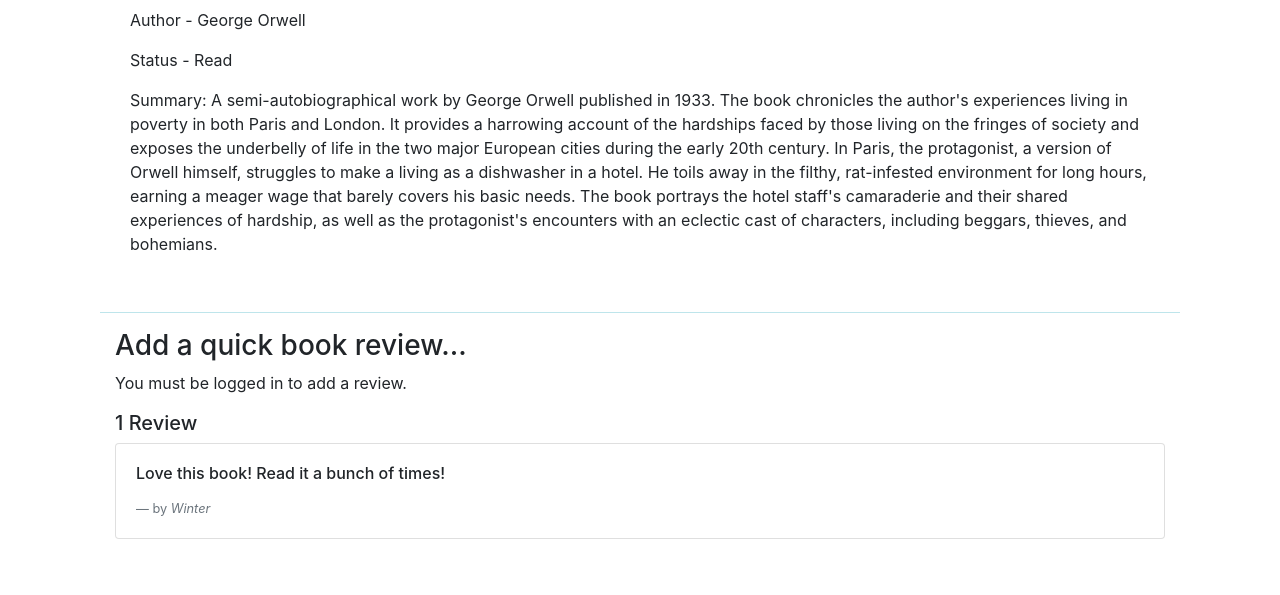
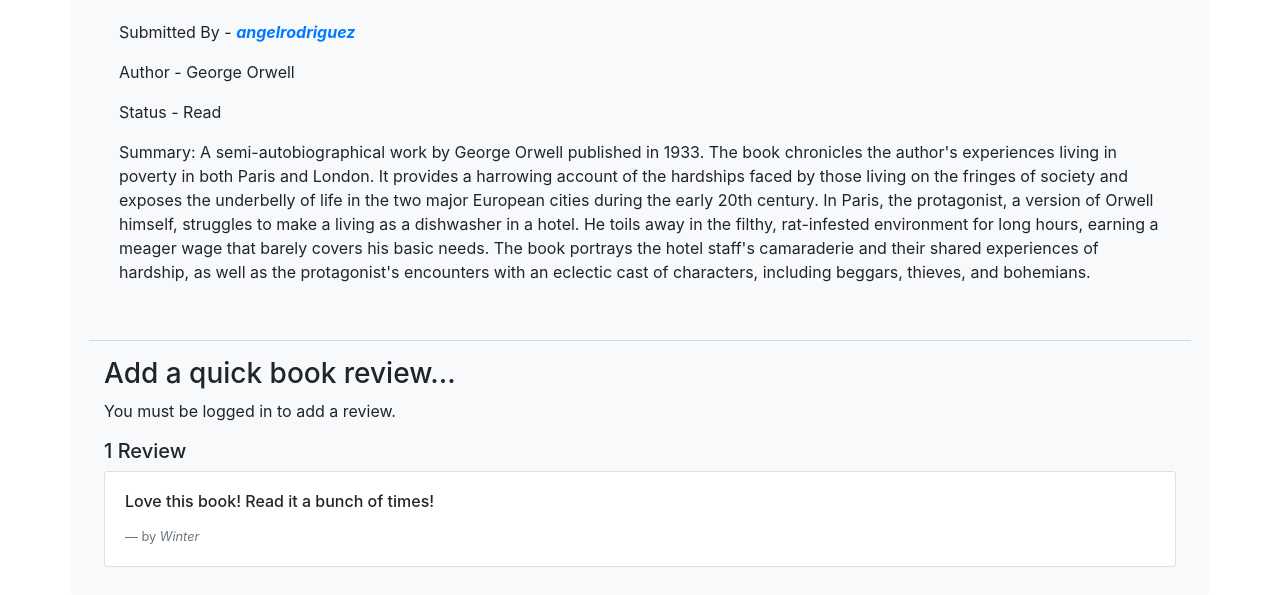
Before and after one commit to angelr1076/django-mibrary, a Django app: page /book/2/viewonly in a window 1280 px wide. Shown: the part 404-999 px from the top of the page. Before the commit the page ends 943 px from the top, so only its background shows below. Run offline with Django 3.2, Linux system fonts and the light colour scheme; data comes from the database, SQL or seed files in the repository; some libraries are stand-ins or nearby versions.

Commit message:
Added csrf_trusted_origins variable to settings.py; Added main container background and padding to book forms

```diff
--- a/book/templates/book/base.html
+++ b/book/templates/book/base.html
@@ -77,7 +77,7 @@
 
     <body>
         <div class="content">
-            <div class="container mt-5">
+            <div class="container bg-light rounded mt-5 p-1">
                 {% for message in messages %}
                 <div class="alert {{ message.tags }} alert-dismissible" role="alert">
                     <button type="button" class="close" data-dismiss="alert" aria-label="Close">
--- a/book/templates/book/createbook.html
+++ b/book/templates/book/createbook.html
@@ -4,7 +4,7 @@
         <h3 class="alert-heading">Create Book...</h3>
     </div>
 </div>
-<div class="form-group mt-3">
+<div class="form-group mt-3 p-2">
     <form method="POST" enctype="multipart/form-data">
         {% csrf_token %} {{ error }} {{ form.media }} {{ form.as_p }}
         <button type="submit" class="btn btn-primary">Save</button>
--- a/virtual_library/settings.py
+++ b/virtual_library/settings.py
@@ -43,6 +43,7 @@
 # Test
 # ALLOWED_HOSTS = ["*"]
 ALLOWED_HOSTS = ['mibrary.up.railway.app']
+CSRF_TRUSTED_ORIGINS = ['https://mibrary.up.railway.app']
 
 # Application definition
 INSTALLED_APPS = [
```
